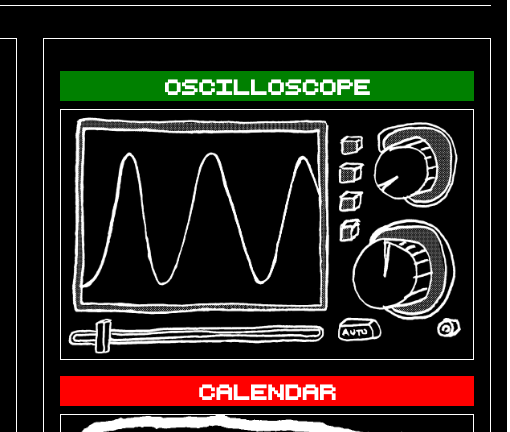
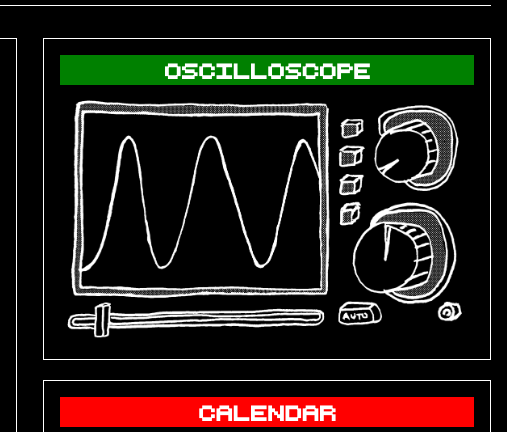
Before and after one commit to disengineering/disengineering.github.io, an Eleventy site: page index.html in a window 1280 px wide. Shown: the part 446-878 px from the top of the page, 770-1280 px from the left. Built offline with nearby package versions, Linux system fonts and the light colour scheme; Eleventy itself is replaced by a stand-in of ours; files that its build step writes are made by us from their sources.

Commit message:
pull out the sidebar

```diff
--- a/css/main.css
+++ b/css/main.css
@@ -294,14 +294,21 @@ main {
   opacity: 0.95;
 }
 
-#calendar {
+#sidebar {
+  min-width: 0;
+  display: flex;
+  flex-direction: column;
+  gap: clamp(1rem, 2vw, 1.25rem);
+}
+
+.sidebar-panel {
   border: 1px solid var(--border);
   padding: clamp(0.75rem, 2vw, 1rem);
   min-width: 0;
 }
 
 #oscilloscope-heading {
-  margin: 1rem 0 0.5rem;
+  margin: 0 0 0.5rem;
   background-color: green;
   color: white;
   text-align: center;
@@ -309,11 +316,10 @@ main {
 
 #osc-wrap img {
   width: 100%;
-  border: 1px solid var(--border);
 }
 
 #calendar-heading {
-  margin: 1rem 0 0.5rem;
+  margin: 0 0 0.5rem;
   background-color: red;
   color: white;
   text-align: center;
@@ -327,7 +333,6 @@ main {
 
 #calendar-stack img {
   width: 100%;
-  border: 1px solid var(--border);
 }
 
 #calendar-actions {
--- a/index.html
+++ b/index.html
@@ -182,7 +182,8 @@
           </section>
         </main>
 
-        <aside id="calendar" aria-label="Oscilloscope and calendar">
+        <aside id="sidebar" aria-label="Oscilloscope and calendar">
+          <section class="sidebar-panel" id="oscilloscope" aria-labelledby="oscilloscope-heading">
             <h2 id="oscilloscope-heading">OSCILLOSCOPE</h2>
             <div id="osc-wrap">
               <img
@@ -194,6 +195,8 @@
                 decoding="async"
               />
             </div>
+          </section>
+          <section class="sidebar-panel" id="calendar" aria-labelledby="calendar-heading">
             <h2 id="calendar-heading">CALENDAR</h2>
             <div id="calendar-stack">
               <img
@@ -216,6 +219,7 @@
             <div id="calendar-actions">
               <a class="btn" href="#calendar">SEE FULL CALENDAR</a>
             </div>
+          </section>
         </aside>
       </div>
 
```
Also changed, not shown: 1 other file. Lines whose indentation alone changed are shown as unchanged.
